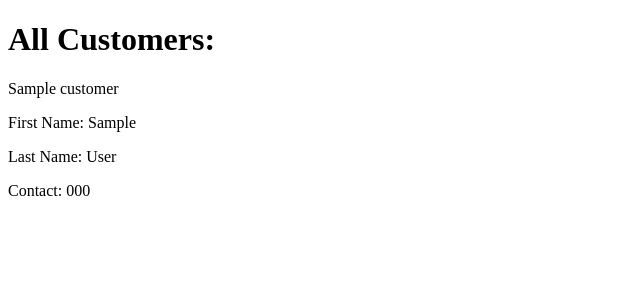
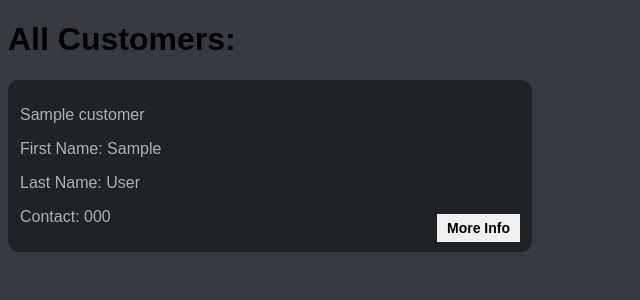
Before and after one commit to AlexBetita/week_36_day_1, a Flask app: template app/templates/customers.html in a window 1280 px wide. Shown: the top 300 px of the page, without its empty margins (0-640 px from the left). Run offline with Flask 2, Linux system fonts and the light colour scheme; the template is opened without the code that fills it: most values are stand-ins (such as "Sample title", 1, 10 or a date in 2020); parts of the project's set-up code (start-up, migrations or seed data) failed here and were passed over.

Commit message:
added styling to customers page

```diff
--- a/app/static/customers.css
+++ b/app/static/customers.css
@@ -1,7 +1,36 @@
+body{
+  background-color: #393A3F;
+}
+
 .customer-card {
-  border: 1px solid red;
+  background-color: #212225;
+  color: #B0B1B5;
+  border-radius: 10px;
+  padding: 10px 12px;
+  font-family: sans-serif;
+  max-width: 500px;
+  margin-bottom: 20px;
+  display: flex;
+  justify-content: space-between;
+}
+
+.more-info {
+  align-self: flex-end;
+}
+
+.more-info > button {
+  cursor: pointer;
+  padding: 6px 10px;
+  font-size: 14px;
+  font-weight: bold;
+  border: none;
 }
 
 .customers-heading{
   font-family: sans-serif;
 }
+
+.customer-card:hover {
+  transform: translateY(-5px);
+  box-shadow: 0 14px 26px black;
+}
--- a/app/templates/customers.html
+++ b/app/templates/customers.html
@@ -10,16 +10,21 @@
     <title></title>
     <meta name="description" content="" />
     <meta name="viewport" content="width=device-width, initial-scale=1" />
-    <link rel="stylesheet" href="" />
+    <link rel="stylesheet" href="/static/customers.css" />
   </head>
   <body>
     <h1 class="customers-heading">All Customers:</h1>
     {% for customer in customers %}
     <div class="customer-card">
-      <div class="customer-name">{{customer.customer_name}}</div>
-      <p>First Name: {{customer.first_name}}</p>
-      <p>Last Name: {{customer.last_name}}</p>
-      <p>Contact: {{customer.phone}}</p>
+      <div class="customer-info">
+        <p class="customer-name">{{customer.customer_name}}</p>
+        <p>First Name: {{customer.first_name}}</p>
+        <p>Last Name: {{customer.last_name}}</p>
+        <p>Contact: {{customer.phone}}</p>
+      </div>
+      <div class="more-info">
+        <button>More Info</button>
+      </div>
     </div>
     {% endfor %}
   </body>
```
Also changed, not shown: 1 other file.
